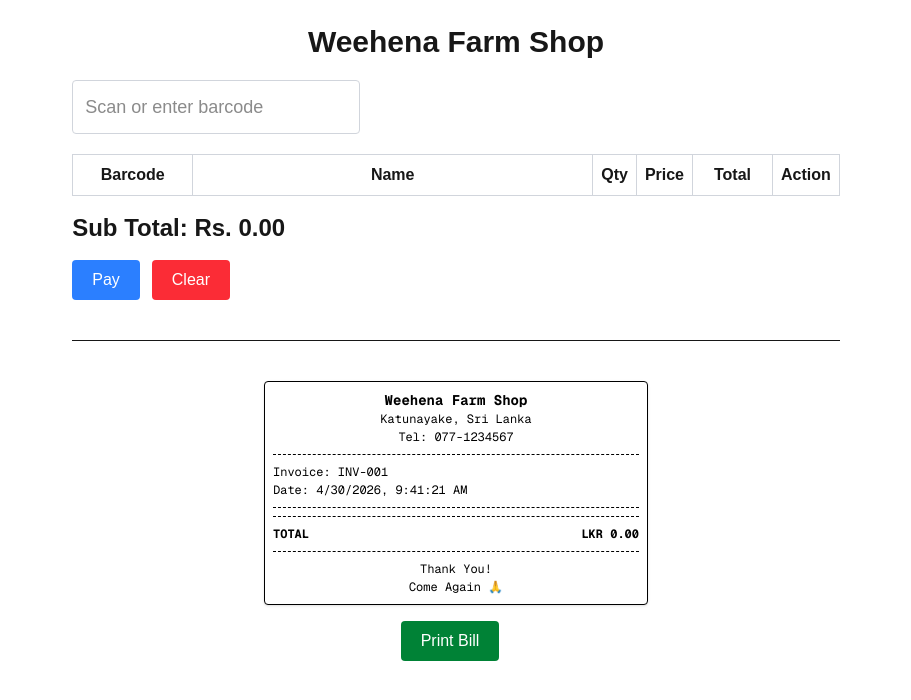
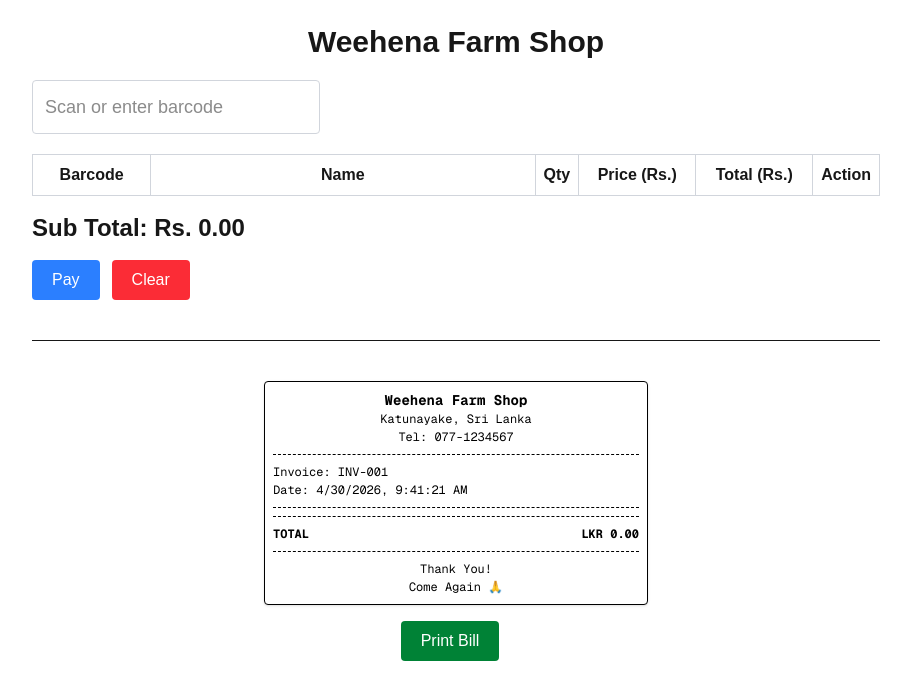
Before and after one commit to yohan9878/pos-system, a Next.js app: page / in a window 1280 px wide. Shown: the top 700 px of the page, without its empty margins (184-1095 px from the left). Built offline with nearby package versions, Linux system fonts and the light colour scheme.

Commit message:
fixed table styles

```diff
--- a/app/components/CartTable.tsx
+++ b/app/components/CartTable.tsx
@@ -26,8 +26,8 @@ export default function CartTable({ cart, onDelete }: Props) {
           <th className="border border-gray-300 p-2 w-30">Barcode</th>
           <th className="border border-gray-300 p-2 w-100">Name</th>
           <th className="border border-gray-300 p-2">Qty</th>
-          <th className="border border-gray-300 p-2">Price</th>
-          <th className="border border-gray-300 p-2 w-20">Total</th>
+          <th className="border border-gray-300 p-2 w-30">Price (Rs.)</th>
+          <th className="border border-gray-300 p-2 w-30">Total (Rs.)</th>
           <th className="border border-gray-300 p-2">Action</th>
         </tr>
       </thead>
```
